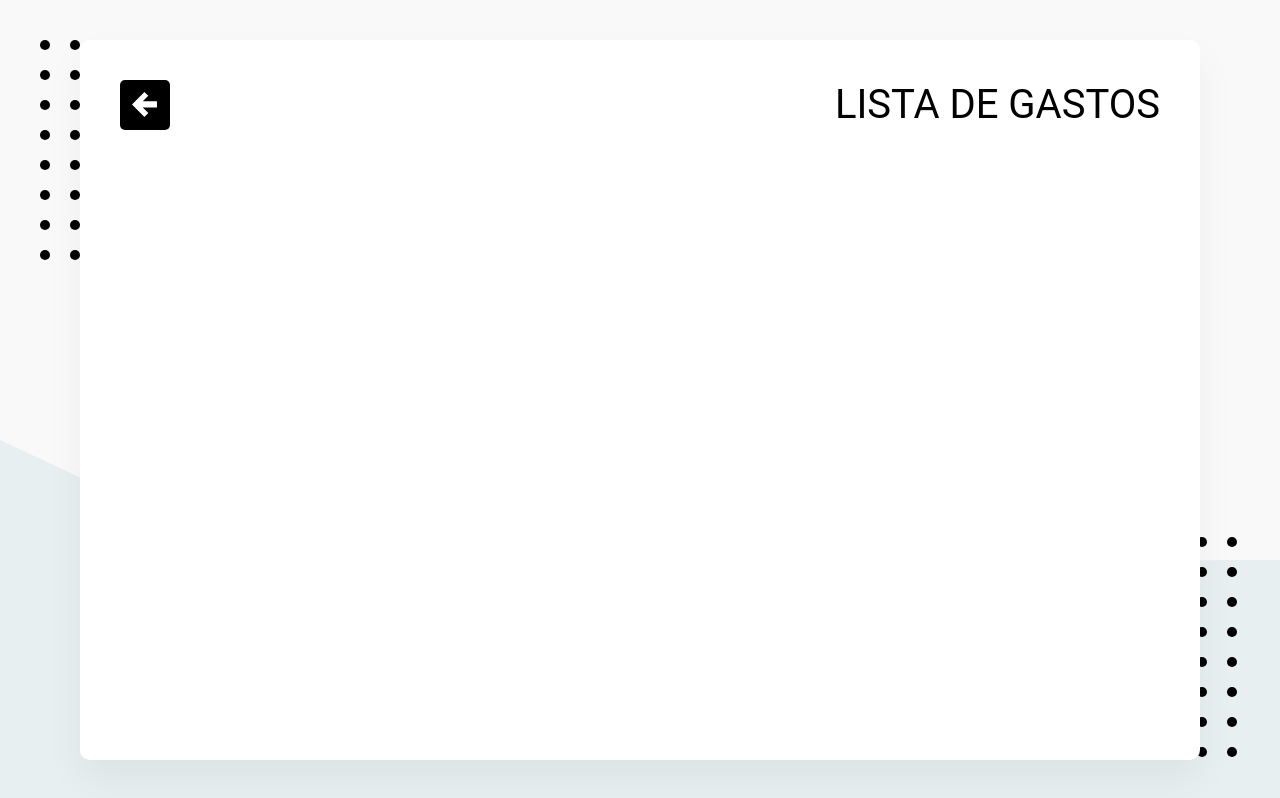
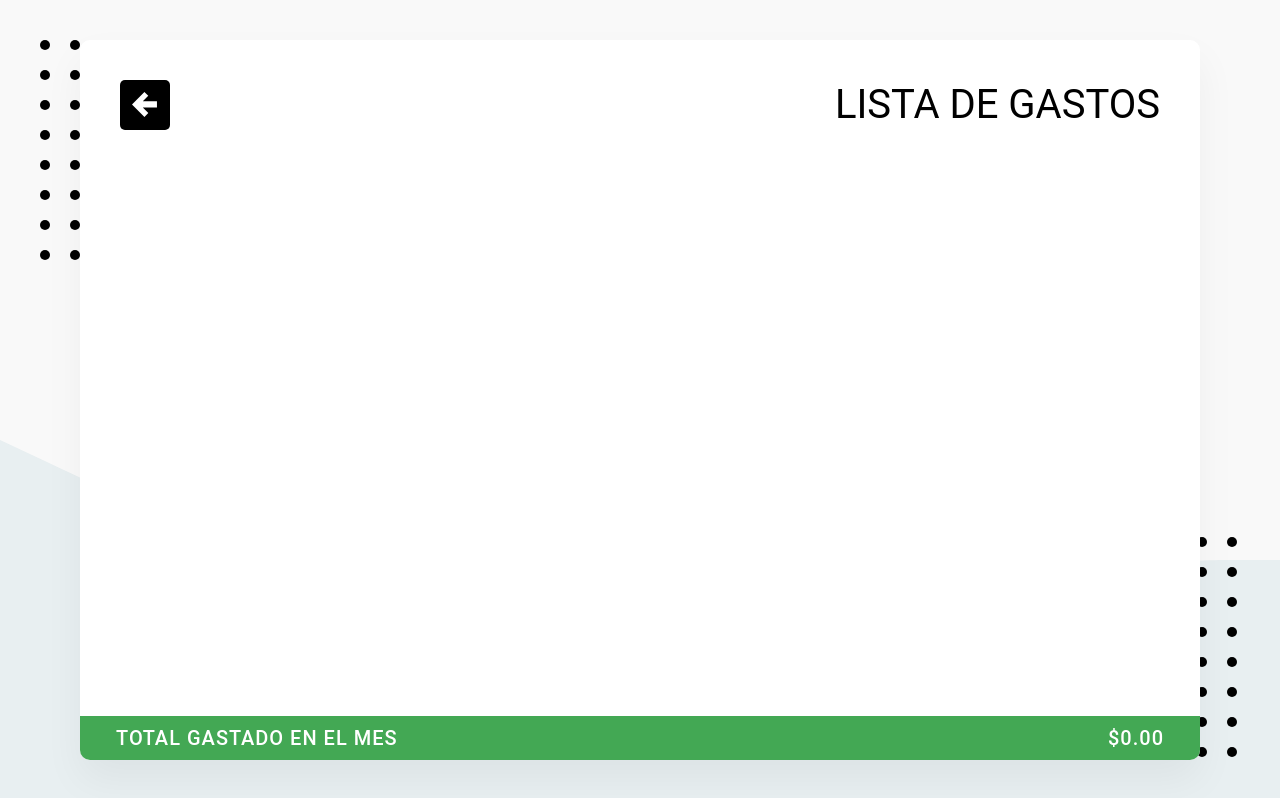
Before and after one commit to renedelcarpio/lista_gastos, a React (Create React App) app: page /lista in a window 1280 px wide. Built offline with nearby package versions, Linux system fonts and the light colour scheme; no server answers; sample sign-in values are in the browser's storage; what webfontloader would draw is missing.

Commit message:
se creo el componente que muestra el total gastado y se lo asigno a las paginas que lo llevaran. Se creo la funcion para convertir este numero a moneda

```diff
--- a/src/App.js
+++ b/src/App.js
@@ -9,6 +9,7 @@
 import Boton from './elements/Boton';
 import BotonCerrarSesion from './elements/BotonCerrarSesion';
 import FormularioGasto from './components/FormularioGasto';
+import BarraTotalGastado from './components/BarraTotalGastado';
 
 const App = () => {
 	return (
@@ -28,6 +29,8 @@
 				</ContenedorHeader>
 			</Header>
 			<FormularioGasto />
+
+			<BarraTotalGastado />
 		</>
 	);
 };
--- /dev/null
+++ b/src/components/BarraTotalGastado.js
@@ -0,0 +1,34 @@
+import React from 'react';
+import styled from 'styled-components';
+import theme from '../theme';
+import convertirAMoneda from '../functions/convertirAMoneda';
+
+const BarraTotal = styled.div`
+	background: ${theme.verde};
+	font-size: 1.25rem; /* 20px */
+	letter-spacing: 1px;
+	font-weight: 500;
+	text-transform: uppercase;
+	padding: 0.62rem 2.25rem; /* 10px 40px */
+	color: #fff;
+	display: flex;
+	justify-content: space-between;
+	align-items: center;
+
+	@media (max-width: 31.25rem) {
+		/* 500px */
+		flex-direction: column;
+		font-size: 14px;
+	}
+`;
+
+const BarraTotalGastado = () => {
+	return (
+		<BarraTotal>
+			<p>Total Gastado en el Mes</p>
+			<p>{convertirAMoneda(0.0)}</p>
+		</BarraTotal>
+	);
+};
+
+export default BarraTotalGastado;
--- a/src/components/GastosPorCategoria.js
+++ b/src/components/GastosPorCategoria.js
@@ -2,6 +2,7 @@
 import { Header, Titulo } from '../elements/Header';
 import { Helmet } from 'react-helmet';
 import BtnRegresar from '../elements/BtnRegresar';
+import BarraTotalGastado from './BarraTotalGastado';
 
 const GastosPorCategoria = () => {
 	return (
@@ -14,6 +15,7 @@
 				<BtnRegresar />
 				<Titulo>GASTOS POR CATEGORÍA</Titulo>
 			</Header>
+			<BarraTotalGastado />
 		</>
 	);
 };
--- a/src/components/ListaGastos.js
+++ b/src/components/ListaGastos.js
@@ -2,6 +2,7 @@
 import { Header, Titulo } from '../elements/Header';
 import { Helmet } from 'react-helmet';
 import BtnRegresar from '../elements/BtnRegresar';
+import BarraTotalGastado from './BarraTotalGastado';
 
 const ListaGastos = () => {
 	return (
@@ -14,6 +15,7 @@
 				<BtnRegresar />
 				<Titulo>LISTA DE GASTOS</Titulo>
 			</Header>
+			<BarraTotalGastado />
 		</>
 	);
 };
--- /dev/null
+++ b/src/functions/convertirAMoneda.js
@@ -0,0 +1,9 @@
+const formatearCantidad = (cantidad) => {
+	return new Intl.NumberFormat('en-US', {
+		style: 'currency',
+		currency: 'USD',
+		minimumFractionDigits: 2,
+	}).format(cantidad);
+};
+
+export default formatearCantidad;
```
